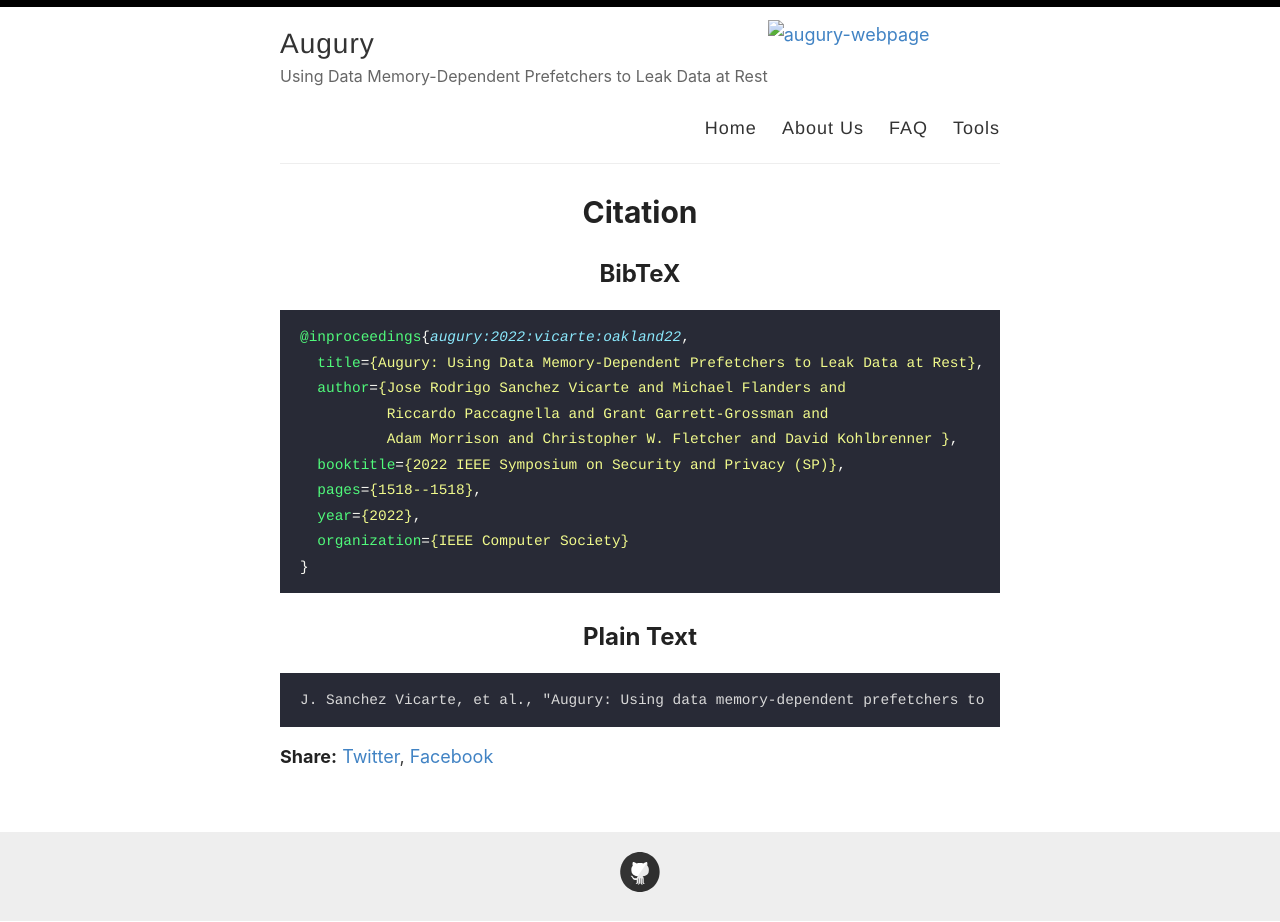
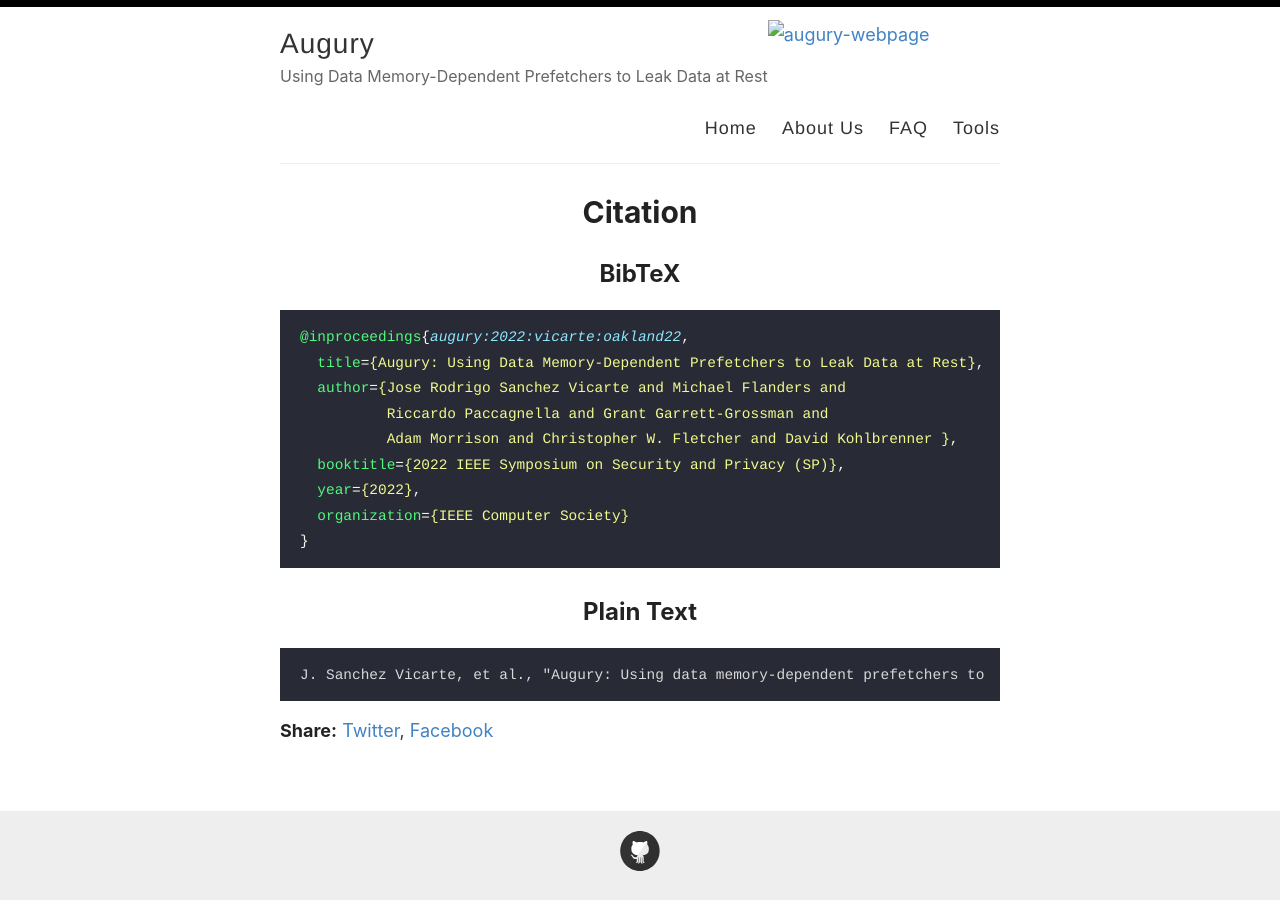
Before and after one commit to dkohlbre/augury-webpage, a Jekyll site: the page built from _pages/cite.md, in a window 1280 px wide. Built offline with Jekyll 4.4.1, drawn with Linux system fonts in a browser that asks for light colours; our own code applies the rules of GitHub Pages for plain Markdown files; after the commit the page ends 901 px from its top, so only the background shows below that.

Commit message:
Fix typos

````diff
--- a/_pages/cite.md
+++ b/_pages/cite.md
@@ -7,7 +7,6 @@
           Riccardo Paccagnella and Grant Garrett-Grossman and
           Adam Morrison and Christopher W. Fletcher and David Kohlbrenner },
   booktitle={2022 IEEE Symposium on Security and Privacy (SP)},
-  pages={1518--1518},
   year={2022},
   organization={IEEE Computer Society}
 }
@@ -15,5 +14,5 @@
 
 ## Plain Text
 ```
-J. Sanchez Vicarte, et al., "Augury: Using data memory-dependent prefetchers to leak data at rest," in 2022 2022 IEEE Symposium on Security and Privacy (SP) (SP), San Francisco, CA, US, 2022 pp. 1518-1518.
+J. Sanchez Vicarte, et al., "Augury: Using data memory-dependent prefetchers to leak data at rest," in 2022 2022 IEEE Symposium on Security and Privacy (SP) (SP), San Francisco, CA, US, 2022.
 ```
````
Also changed, not shown: _pages/faq_text.md (+1 -1 lines).
